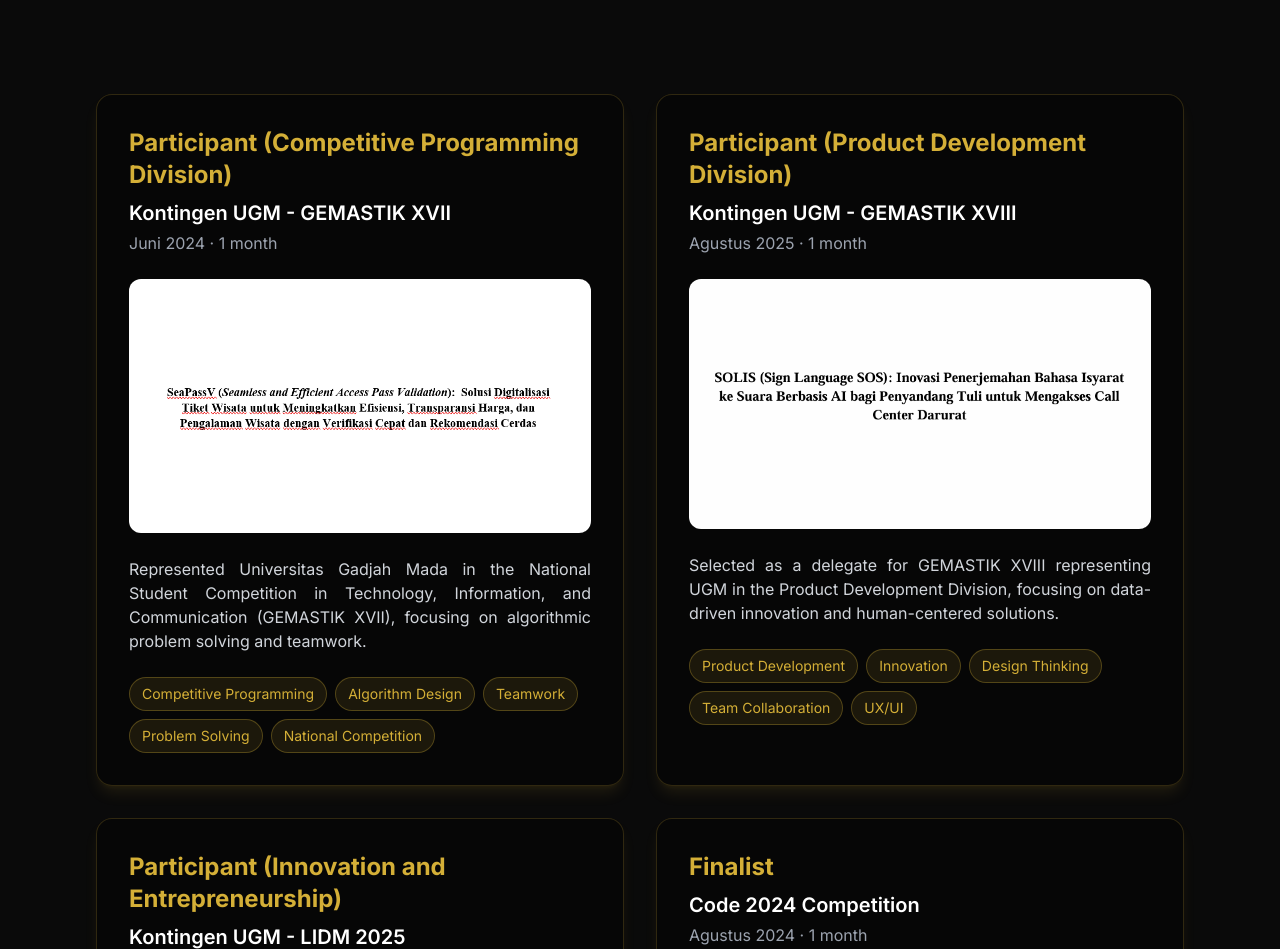
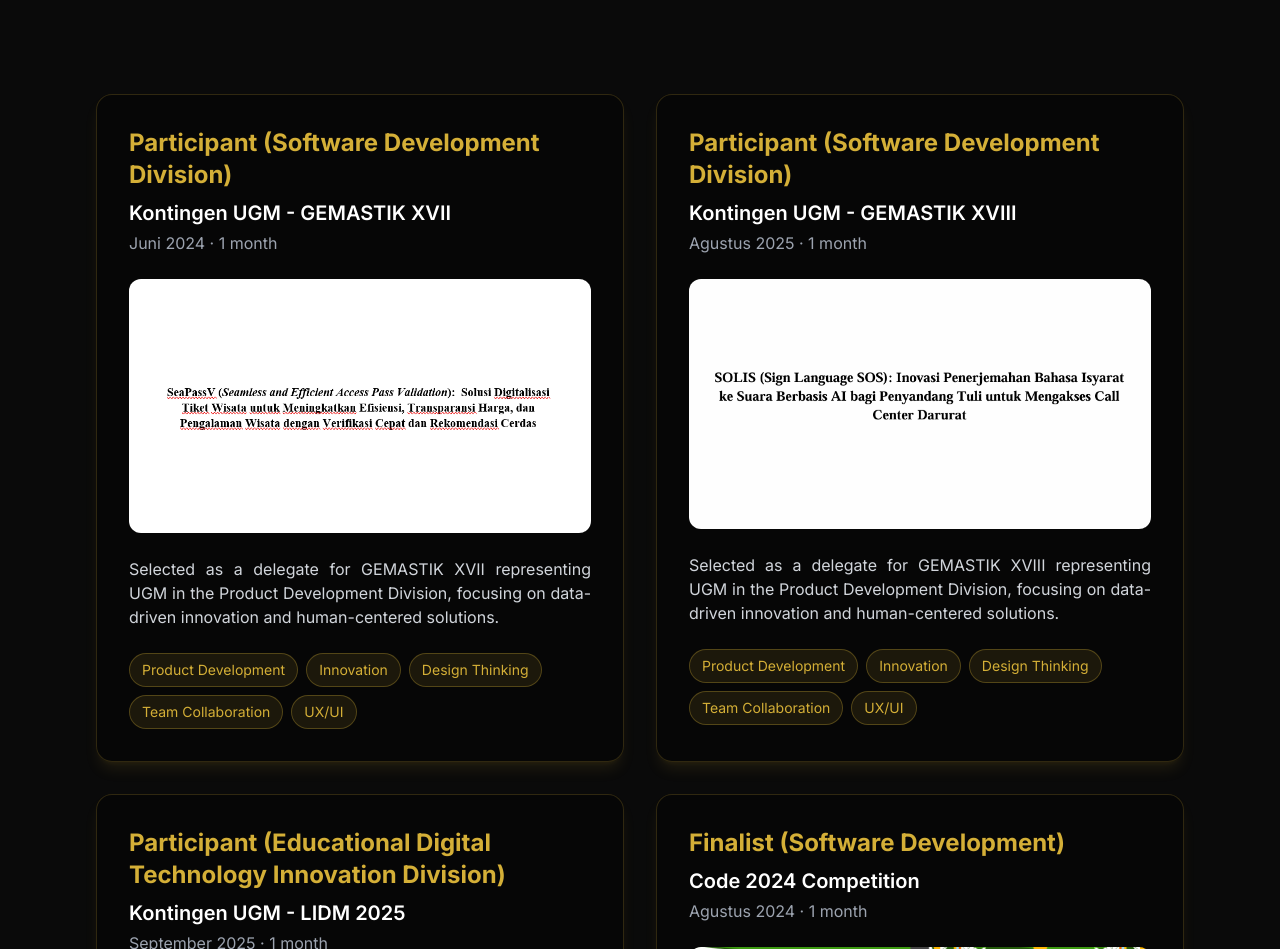
Before and after one commit to dimalahmad/My-Profile, a React (Vite) app: page / in a window 1280 px wide. Shown: the part 6283-7232 px from the top of the page. Built offline with nearby package versions, Linux system fonts and the light colour scheme.

Commit message:
Penambahan Kompetisi

```diff
--- a/src/components/Organizations.jsx
+++ b/src/components/Organizations.jsx
@@ -142,11 +142,11 @@
     },
     {
       id: 9,
-      position: 'Participant (Competitive Programming Division)',
+      position: 'Participant (Software Development Division)',
       organization: 'Kontingen UGM - GEMASTIK XVII',
       period: 'Juni 2024 · 1 month',
-      description: 'Represented Universitas Gadjah Mada in the National Student Competition in Technology, Information, and Communication (GEMASTIK XVII), focusing on algorithmic problem solving and teamwork.',
-      skills: ['Competitive Programming', 'Algorithm Design', 'Teamwork', 'Problem Solving', 'National Competition'],
+      description: 'Selected as a delegate for GEMASTIK XVII representing UGM in the Product Development Division, focusing on data-driven innovation and human-centered solutions.',
+      skills: ['Product Development', 'Innovation', 'Design Thinking', 'Team Collaboration', 'UX/UI'],
       images: [
         { src: '/assets/organizations/gemastik-2024-1.png', alt: 'GEMASTIK 2024 1' }
       ],
@@ -154,7 +154,7 @@
     },
     {
       id: 10,
-      position: 'Participant (Product Development Division)',
+      position: 'Participant (Software Development Division)',
       organization: 'Kontingen UGM - GEMASTIK XVIII',
       period: 'Agustus 2025 · 1 month',
       description: 'Selected as a delegate for GEMASTIK XVIII representing UGM in the Product Development Division, focusing on data-driven innovation and human-centered solutions.',
@@ -166,7 +166,7 @@
     },
     {
       id: 11,
-      position: 'Participant (Innovation and Entrepreneurship)',
+      position: 'Participant (Educational Digital Technology Innovation Division)',
       organization: 'Kontingen UGM - LIDM 2025',
       period: 'September 2025 · 1 month',
       description: 'Representing Universitas Gadjah Mada in LIDM 2025, emphasizing technology-driven innovation, entrepreneurship, and digital learning transformation.',
@@ -178,7 +178,7 @@
     },
     {
       id: 12,
-      position: 'Finalist',
+      position: 'Finalist (Software Development)',
       organization: 'Code 2024 Competition',
       period: 'Agustus 2024 · 1 month',
       description: 'Achieved finalist position in the Code 2024 competition, showcasing programming and problem-solving capabilities through analytical and creative solutions.',
```
